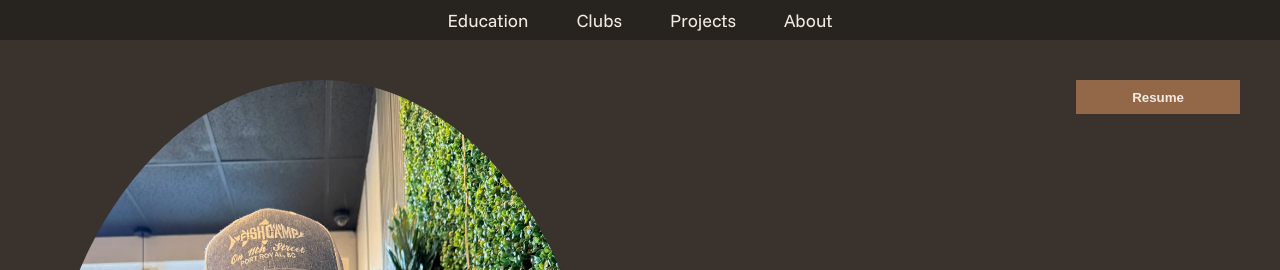
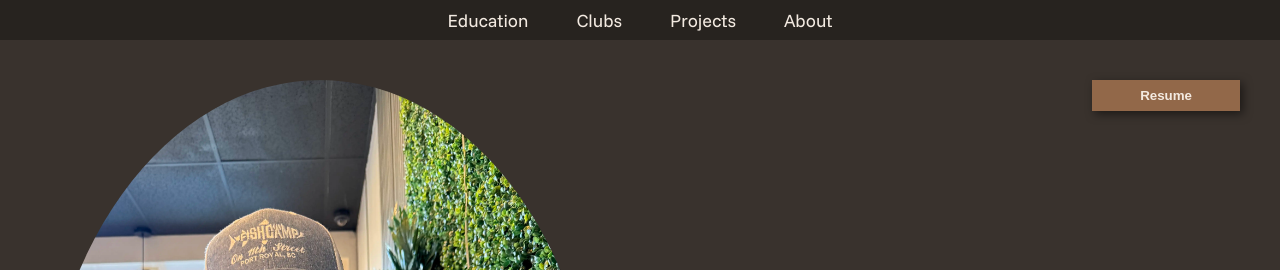
Before and after one commit to archerpergande/archerpergande.github.io, a Jekyll site: the page built from README.md, in a window 1280 px wide. Shown: the top 270 px of the page. Built offline with Jekyll 4.4.1, drawn with Linux system fonts in a browser that asks for light colours; our own code applies the rules of GitHub Pages for plain Markdown files.

```diff
--- a/_sass/_hero.scss
+++ b/_sass/_hero.scss
@@ -70,10 +70,11 @@
     right: 0;
     margin: $header-height;
     border: none;
-    padding: 0.60rem 3.5rem;
+    padding: 0.50rem 3rem;
     background-color: $color-button;
     color: $color-text-primary;
     font-weight: 600;
+    box-shadow: 3px 3px 10px rgba(0, 0, 0, 0.5);
 
     &:hover {
         background-color: $color-highlight;
```
